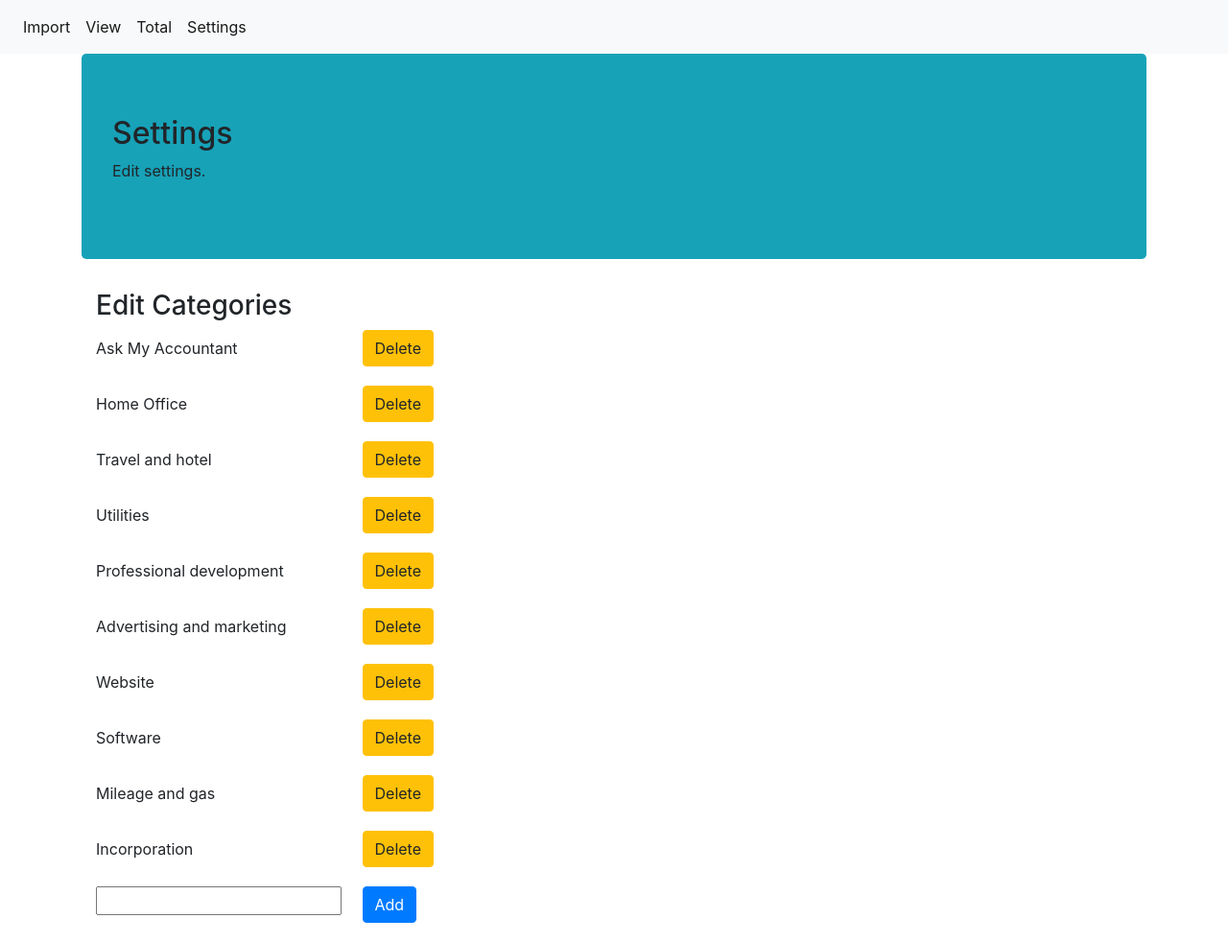
After one commit to christopher-kirkley/bankstatement, a Flask app: page /settings in a window 1280 px wide. The commit adds this page. Shown: the whole page at 96% size. Run offline with Flask 2, Linux system fonts and the light colour scheme; some libraries are stand-ins or nearby versions.

```diff
--- a/app/templates/base.html
+++ b/app/templates/base.html
@@ -26,6 +26,9 @@
               <li class="nav-item active">
                 <a class="nav-link" href="/total">Total</a>
               </li>
+              <li class="nav-item active">
+                <a class="nav-link" href="/settings">Settings</a>
+              </li>
 
             </ul>
 
--- /dev/null
+++ b/app/templates/settings.html
@@ -0,0 +1,34 @@
+{% extends "base.html" %}
+
+{% block content %}
+
+<div class="jumbotron bg-info">
+<h2>Settings</h2>
+<p>Edit settings.</p>
+</div>
+
+
+
+<div class="container">
+    <h3>Edit Categories</h3>
+    {% for category in tax_categories %}
+<form class="form-group row" action="/settings" method="post">
+  <div class="col-sm-3">
+    <input type="text" readonly class="form-control-plaintext" id="{{ category }}" name="category" value="{{ category }}">
+  </div>
+    <div class="col-sm-5">
+    <button type="submit" class="btn btn-warning mb-1" name="submit" value="delete">Delete</button>
+    </div>
+</form>
+{% endfor %}
+    <form class="form-group row" action="/settings" method="post">
+      <div class="col-sm-3">
+        <input type="text" name="add">
+      </div>
+        <div class="col-sm-5">
+        <button type="submit" class="btn btn-primary mb-1" name="submit" value="add">Add</button>
+        </div>
+    </form>
+
+</div>
+{% endblock %}
--- a/app/views.py
+++ b/app/views.py
@@ -101,3 +101,17 @@ def download():
                             (func.sum(Statement.debit) + func.sum(Statement.credit)).label('total'),
                             ).group_by(Statement.category
                                        ).all()
+
+
+@app.route('/settings', methods=['post', 'get'])
+def settings():
+
+    if request.method == 'POST':
+        if request.form.get('submit') == 'add':
+            new_category = request.form.get('add')
+            tax_categories.append(new_category)
+        if request.form.get('submit') == 'delete':
+            category = request.form.get('category')
+            tax_categories.remove(category)
+
+    return render_template('settings.html', tax_categories=tax_categories)
```
Also changed, not shown: app.db.
